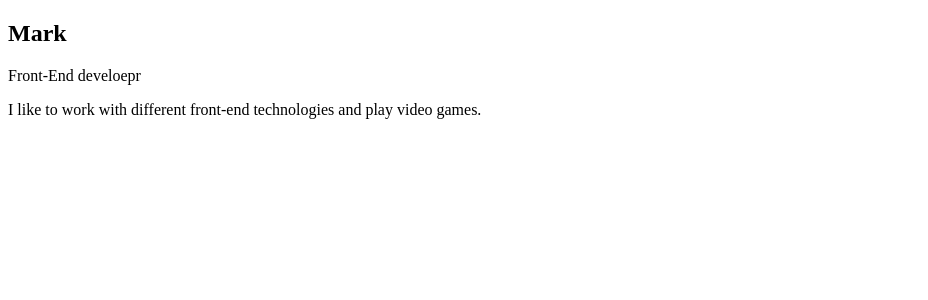
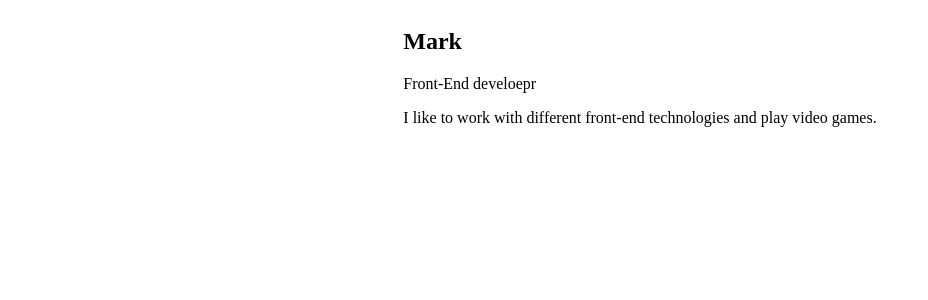
Before and after one commit to Renz-Victa/Portfolio-Website, a React (Vite) app: page / in a window 1280 px wide. Shown: the top 300 px of the page, without its empty margins (0-928 px from the left). Built offline with nearby package versions, Linux system fonts and the light colour scheme.

Commit message:
Edit style.css

```diff
--- a/src/index.css
+++ b/src/index.css
@@ -3,3 +3,14 @@
     --light-grey: var(--light-grey);
     --dark-orange: var(--dark-orange);
 }
+
+body {
+    background-color: var(--dark-grey);
+}
+
+.flex-container {
+    display: flex;
+    flex-wrap: wrap;
+    justify-content: space-around;
+    align-items: center;
+}
```
